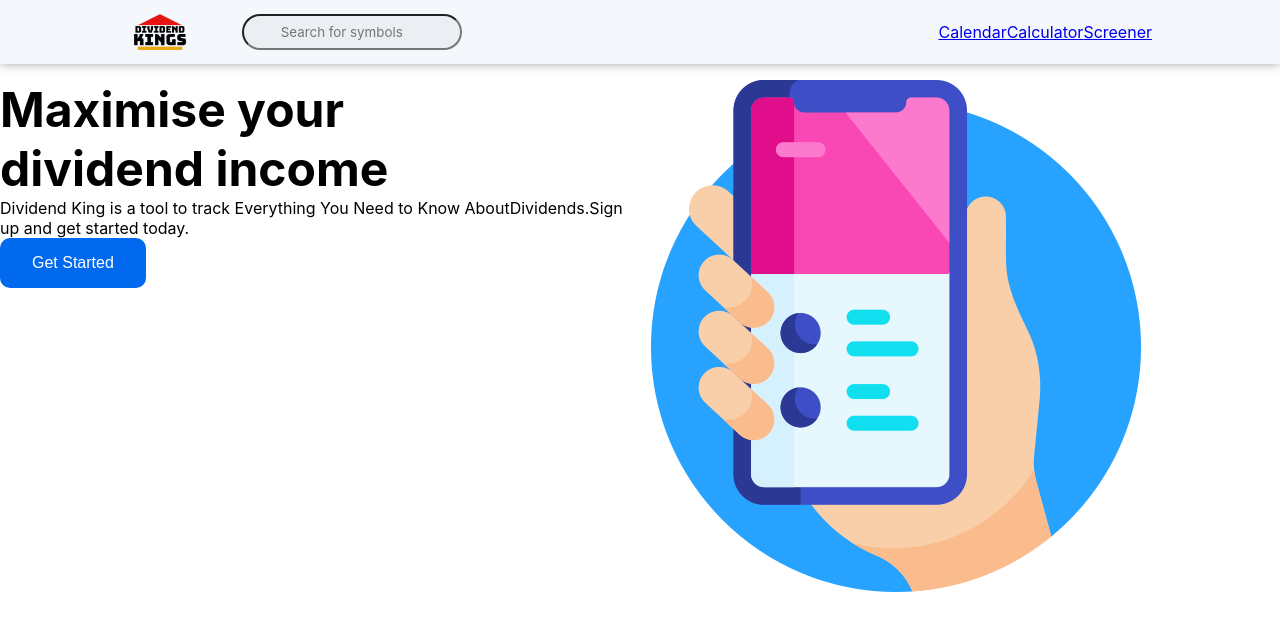
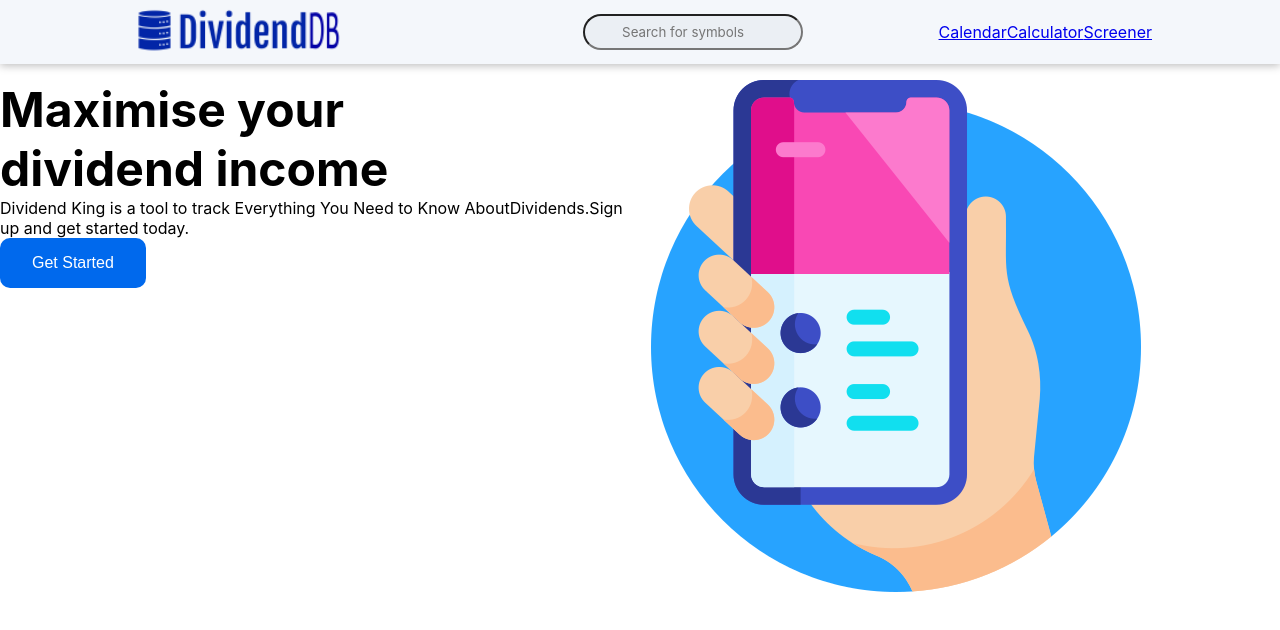
Before and after one commit to jiseong-choi/oxinion-finance, a React (Create React App) app: page / in a window 1280 px wide. Shown: the top 630 px of the page. Built offline with nearby package versions, Linux system fonts and the light colour scheme.

Commit message:
Changed a logo

```diff
--- a/package.json
+++ b/package.json
@@ -1,5 +1,5 @@
 {
-  "name": "dividend-kings",
+  "name": "dividenddb",
   "version": "0.1.0",
   "private": true,
   "dependencies": {
--- a/src/components/common/Header/Header.tsx
+++ b/src/components/common/Header/Header.tsx
@@ -2,7 +2,7 @@ import React from "react";
 import { Link } from "react-router-dom";
 import { HeaderGroup, Nav, NavLinks, StyledLogo, Input } from "./styles";
 
-import logo from "../../../Assets/Images/dk_logo.png";
+import logo from "../../../Assets/Images/dividenddb_logo.png";
 
 const Header = () => {
   return (
--- a/src/components/common/Header/styles.ts
+++ b/src/components/common/Header/styles.ts
@@ -47,8 +47,8 @@ export const NavLinks = styled.ul`
 `;
 
 export const StyledLogo = styled.div`
-  width: 128px;
-  height: 100%;
+  width: 80%;
+  height: 90%;
   img {
     height: 100%;
   }
```
Also changed, not shown: src/Assets/Images/dividenddb_logo.png (added).
